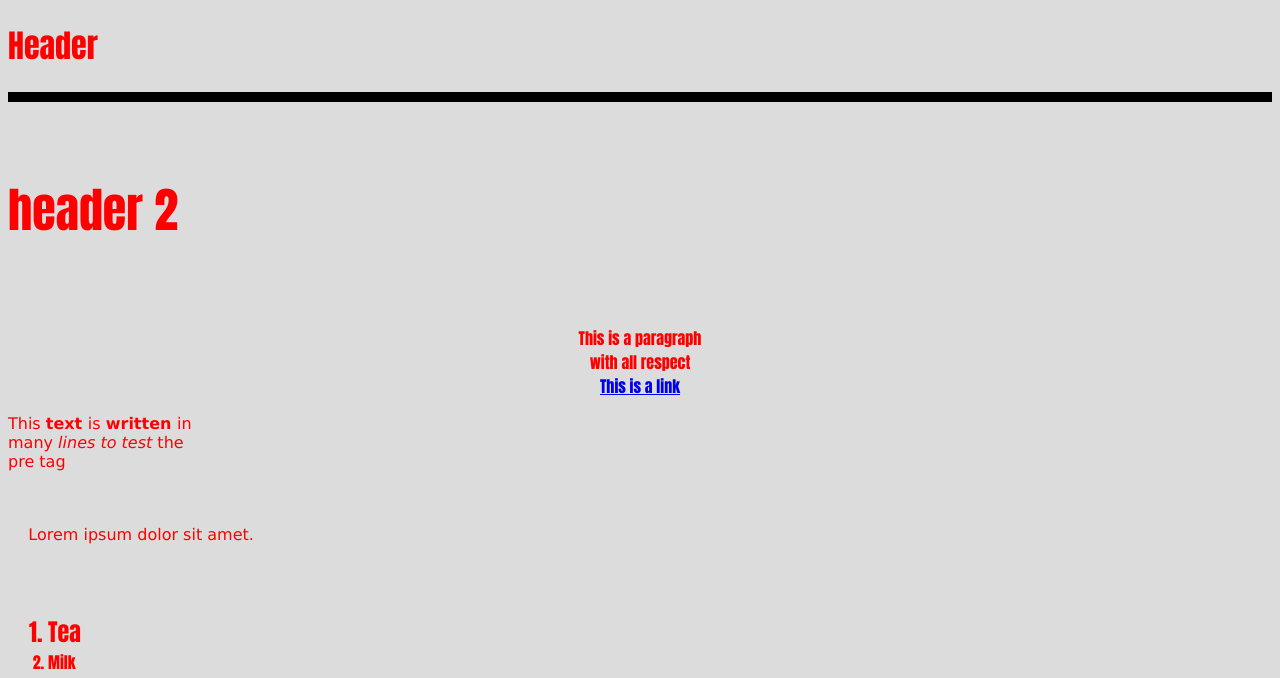
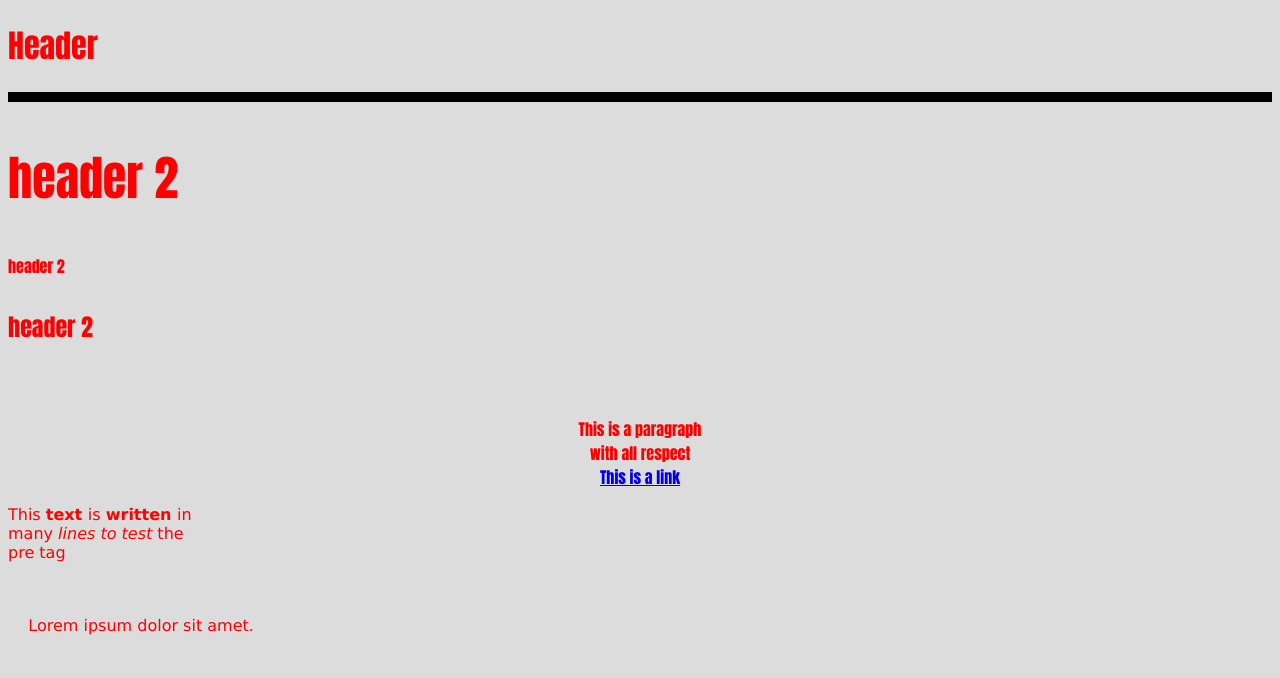
Before and after one commit to AhmedSakr01/JavaScriptStudy, a plain HTML site: page HTML_files_Vcode/1stPage.html in a window 1280 px wide. Shown: the top 678 px of the page. Drawn offline with Linux system fonts and the light colour scheme.

Commit message:
Update 1stPage.html

```diff
--- a/HTML_files_Vcode/1stPage.html
+++ b/HTML_files_Vcode/1stPage.html
@@ -1,3 +1,4 @@
+<!-- This Deocument is a play ground to get to know about HTML -->
 <!doctype html>
 <html>
 <head>
@@ -5,11 +6,14 @@
 </head>
 
 <body style="background-color: gainsboro; color: red;font-family: Impact, Haettenschweiler, 'Arial Narrow Bold', sans-serif">
-<h1> Header </h1>
+    <!-- Headers -->
+  <h1> Header </h1>
 <hr size="10" color="black" />
+<h2 style="font-size: 300%;"> header 2 </h2>
+  <h3 style="font-size: 100%;"> header 2 </h3>
+  <h4 style="font-size: 150%;"> header 2 </h4>
 <br/>
-<h2 style="font-size: 300%;"> header 2 </h2>
-<br/>
+    <!-- Paragraphs -->
 <p style="text-align: center;"> This is a paragraph <br/> with all respect <br> <a href="http://www.facebooc.com">This is a link</a></a> </p>
 <pre style="font-family: Verdana, Geneva, Tahoma, sans-serif">
 This <strong>text </strong>is <b>written </b>in
@@ -18,12 +22,15 @@ pre tag
   <p>
     Lorem ipsum dolor sit amet.
   </p>
+  <!-- Preformatted Paragraphs -->
 </pre>
+    <!-- Ordered List -->
 <ol>
     <li style="font-size: x-large">Tea</li>
     <li>Milk</li>
   </ol>
   <hr/>
+     <!-- Images -->
   <img src="https://external-preview.redd.it/lQIFTJeu9PxC1M3z22IGotrWdUcZljObU62tixvF1K0.jpg?auto=webp&s=ab07d9da9eb66b9b71bc51c97e8ca7a5ee095901" alt="AhmedSakr" title="AhmedSakr" width="300">
 
 </body>
```
